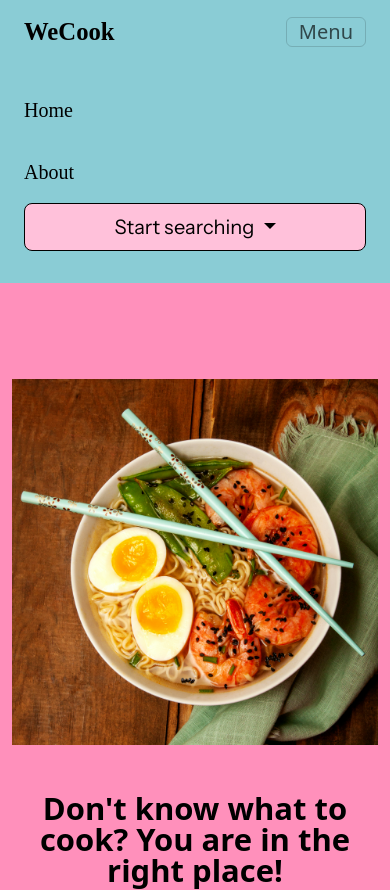
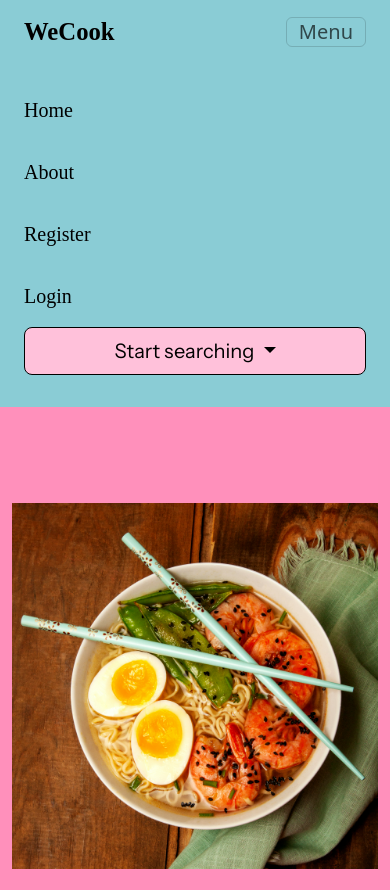
Before and after one commit to gilbert-gr/recipe-web-app, a Flask app: page / in a window 390 px wide, after a click on "Menu". Shown: the top 890 px of the page. Run offline with Flask 3, Linux system fonts and the light colour scheme; data that the repository does not hold is empty; some libraries are stand-ins or nearby versions.

Commit message:
Add user authentication system

```diff
--- a/main.py
+++ b/main.py
@@ -1,7 +1,13 @@
 from flask import Flask, render_template, request, flash, redirect, url_for
 from data import CATEGORIES, AREAS, INGREDIENTS, RECIPES
+from forms import Register, Login
 from flask_bootstrap import Bootstrap5
 from datetime import datetime
+from flask_sqlalchemy import SQLAlchemy
+from sqlalchemy import String
+from sqlalchemy.orm import DeclarativeBase, Mapped, mapped_column
+from werkzeug.security import generate_password_hash, check_password_hash
+from flask_login import UserMixin, LoginManager, login_user, logout_user, current_user
 import requests
 from dotenv import load_dotenv
 import os
@@ -34,6 +40,33 @@ SEARCH_BY_NAME = f"https://www.themealdb.com/api/json/v2/{API_KEY}/search.php"
 app = Flask(__name__)
 bootstrap = Bootstrap5(app)
 app.config['SECRET_KEY'] = os.environ.get("APP_SECRET_KEY")
+app.config["SQLALCHEMY_DATABASE_URI"] = "sqlite:///recipes.db"
+
+login_manager = LoginManager()
+login_manager.init_app(app)
+
+@login_manager.user_loader
+def load_user(user_id):
+    return db.get_or_404(User, user_id)
+
+
+
+class Base(DeclarativeBase):
+    pass
+
+db = SQLAlchemy(model_class=Base)
+db.init_app(app)
+
+class User(UserMixin, db.Model):
+    __tablename__ = "user"
+    id: Mapped[int] = mapped_column(primary_key=True)
+    username: Mapped[str] = mapped_column(String, nullable=False)
+    email: Mapped[str] = mapped_column(String, nullable=False, unique=True)
+    password: Mapped[str] = mapped_column(String, nullable=False)
+
+with app.app_context():
+    db.create_all()
+
 
 
 def fetch_meals(url, params=None):
@@ -62,6 +95,66 @@ def home():
 def about():
     return render_template("about.html")
 
+
+@app.route("/register", methods=['GET', 'POST'])
+def register():
+    form = Register()
+    if form.validate_on_submit():
+        email = form.email.data
+
+        result = db.session.execute(db.select(User).where(User.email==email))
+        user = result.scalar()
+        if user:
+            flash("You already signed up with this email")
+            return redirect(url_for("login"))
+
+        hashed_and_salted_password = generate_password_hash(
+            password=form.password.data,
+            method="pbkdf2:sha256",
+            salt_length=8
+        )
+        new_user = User(
+            username = form.username.data,
+            email = email,
+            password = hashed_and_salted_password
+        )
+        db.session.add(new_user)
+        db.session.commit()
+        login_user(new_user)
+        return redirect(url_for("home"))
+
+    return render_template("register.html", form=form)
+
+
+@app.route("/login", methods=['GET','POST'])
+def login():
+    form = Login()
+    if form.validate_on_submit():
+        password = form.password.data
+        email = form.email.data
+        result = db.session.execute(db.select(User).where(User.email==email))
+        user = result.scalar()
+
+
+        if not user:
+            flash("This email does not exist")
+            return redirect(url_for("login"))
+
+        if not check_password_hash(pwhash=user.password, password=password):
+            flash("Incorrect password")
+            return redirect(url_for("login"))
+
+        else:
+            login_user(user)
+            return redirect(url_for("home"))
+
+    return render_template("login.html", form=form)
+
+
+@app.route("/logout")
+def logout():
+    logout_user()
+    return redirect(url_for("home"))
 
 
 @app.route("/random-meal")
@@ -148,10 +241,7 @@ def get_recipe(meal_id):
     params = {
         "i": meal_id,
     }
-    response = requests.get(url=GET_RECIPE_BY_ID, params=params, timeout=5)
-    response.raise_for_status()
-
-    meal = response.json()["meals"]
+    meal = fetch_meals(url=GET_RECIPE_BY_ID, params=params)
     return render_template("recipe.html", meal=meal)
 
 
--- a/static/css/style.css
+++ b/static/css/style.css
@@ -127,3 +127,6 @@ html, body {
     background-color: black;
     border-color: #FFC1DA
 }
+
+.invalid-feedback {
+    color: black
--- a/templates/header.html
+++ b/templates/header.html
@@ -27,6 +27,19 @@
                 <li class="nav-item"><a class="nav-link nav-black fs-5 px-lg-3 py-3 py-lg-4"
                                         href="{{ url_for('about') }}">About</a>
                 </li>
+                {% if current_user.is_authenticated %}
+                <li class="nav-item"><a class="nav-link nav-black fs-5 px-lg-3 py-3 py-lg-4"
+                                        href="{{ url_for('logout') }}">Logout</a>
+                </li>
+                {% else %}
+                <li class="nav-item"><a class="nav-link nav-black fs-5 px-lg-3 py-3 py-lg-4"
+                                        href="{{ url_for('register') }}">Register</a>
+                </li>
+                <li class="nav-item"><a class="nav-link nav-black fs-5 px-lg-3 py-3 py-lg-4"
+                                        href="{{ url_for('login') }}">Login</a>
+                </li>
+                {% endif %}
+
                 <li class="nav-item">
                     <div class="dropdown d-flex align-items-center h-100">
                         <a class="btn btn-info btn-header btn-lg px-4 me-md-2 dropdown-toggle w-100" href="#"
```
Also changed, not shown: forms.py (added, +15 -0 lines), templates/login.html (added, +21 -0 lines), templates/register.html (added, +21 -0 lines), 1 other file.
